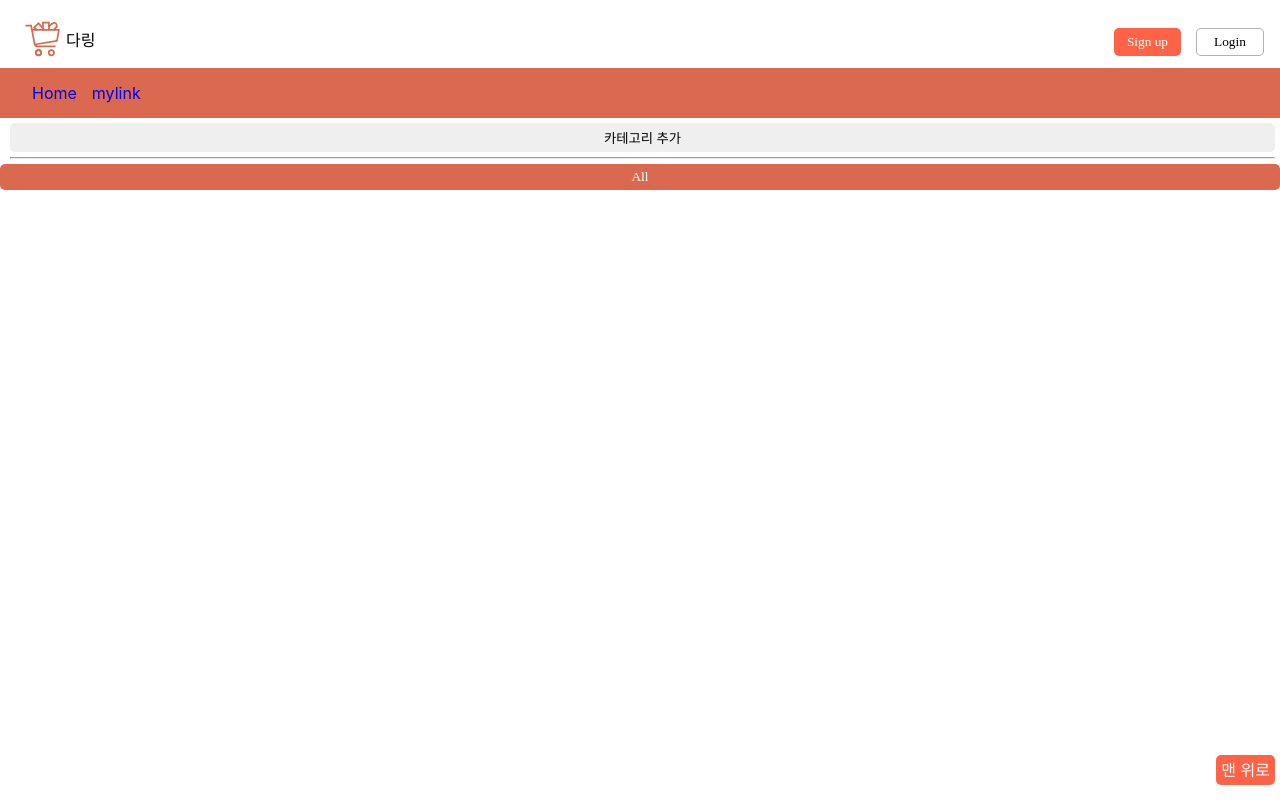
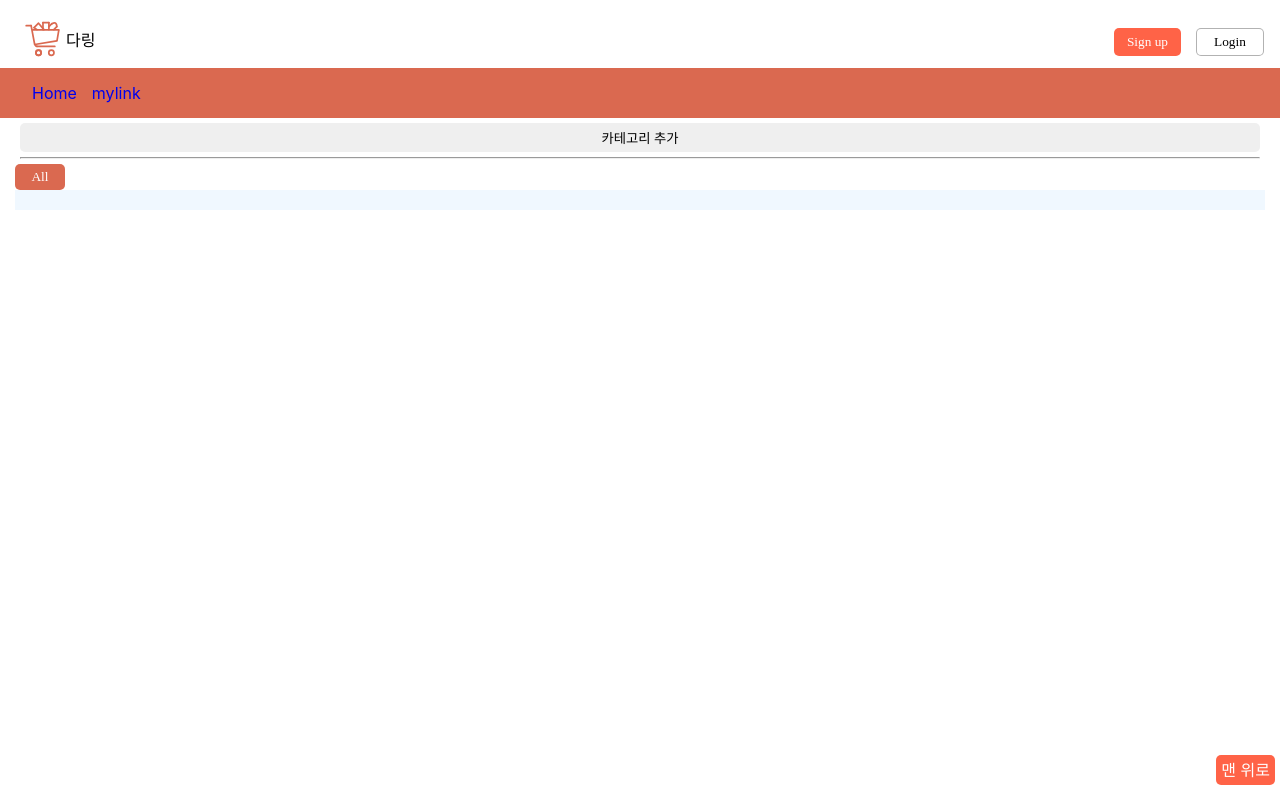
Before and after one commit to SeongsangCHO/crawler_PJT, a React app in the folder front/: page /mylink in a window 1280 px wide. Built offline with nearby package versions, Linux system fonts and the light colour scheme; a web font is replaced by a local one.

Commit message:
[#8] refactor : 카드 스타일링 진행

```diff
--- /dev/null
+++ b/front/src/components/Card/CardItem.js
@@ -0,0 +1,42 @@
+import React from "react";
+import PropTypes from "prop-types";
+import styled from "styled-components";
+import moment from "moment";
+import { FontAwesomeIcon } from "@fortawesome/react-fontawesome";
+import { faLink } from "@fortawesome/free-solid-svg-icons";
+const CardItem = ({ card }) => {
+  const getFromBoughtDaysDiffToday = () => {
+    const diffDays = moment(card.registerTime).diff(new Date(), "days");
+    if (diffDays === 0) {
+      return "오늘 등록";
+    }
+    return diffDays + "일전 등록";
+  };
+  return (
+    <Container>
+      <ProductText>{card.title}</ProductText>
+      <h2>구매가격 : {parseInt(card.price).toLocaleString()}원</h2>
+      <InfoText>{card.info}</InfoText>
+      <RegisterText>{getFromBoughtDaysDiffToday()}</RegisterText>
+      <ProductLink target="_blank" href={card.link}>
+        <FontAwesomeIcon icon={faLink} />
+      </ProductLink>
+    </Container>
+  );
+};
+
+CardItem.propTypes = {};
+
+export default CardItem;
+const ProductLink = styled.a`
+  color: black;
+  &:visited {
+    color: black;
+  }
+`;
+const Container = styled.li``;
+const RegisterText = styled.span`
+  /* position: absolute; */
+`;
+const InfoText = styled.span``;
+const ProductText = styled.span``;
--- /dev/null
+++ b/front/src/components/Card/CardList.js
@@ -0,0 +1,61 @@
+import LinkAddModal from "components/Modal/LinkAddModal/LinkAddModal";
+import useModal from "hooks/useModal";
+import React, { useEffect, useState } from "react";
+import { useSelector } from "react-redux";
+import styled from "styled-components";
+import CardItem from "./CardItem";
+
+const CardList = ({ cards, selectedCategoryId }) => {
+  const { filteredCards } = useSelector(
+    (state) => state.linkDataApiCallReducer
+  );
+  const { modalOpen, modalClose, isOpen } = useModal();
+  return (
+    <Wrapper>
+      <CardListWrapper>
+        {filteredCards?.map((card) => (
+          <CardItem card={card} key={card.id}></CardItem>
+        ))}
+      </CardListWrapper>
+      {isOpen && (
+        <LinkAddModal
+          selectedCategoryId={selectedCategoryId}
+          modalClose={modalClose}
+        />
+      )}
+      {selectedCategoryId !== -1 && (
+        <AddButton onClick={modalOpen}>+</AddButton>
+      )}
+    </Wrapper>
+  );
+};
+
+CardList.propTypes = {};
+
+export default CardList;
+
+const Wrapper = styled.section`
+  padding: 10px;
+  background-color: aliceblue;
+  position: relative;
+`;
+
+const CardListWrapper = styled.ul`
+  display: grid;
+  grid-template-columns: repeat(3, 1fr);
+  gap: 20px;
+  @media screen and (max-width: 768px) {
+    grid-template-columns: repeat(2, 1fr);
+  }
+`;
+
+const AddButton = styled.button`
+  position: absolute;
+  right: 0px;
+  bottom: 0px;
+  width: 30px;
+  height: 30px;
+  border-radius: 50%;
+  background-color: ${({ theme }) => theme.colors.primary};
+  color: white;
+`;
--- a/front/src/components/Card/StoredCardList.js
+++ /dev/null
@@ -1,21 +0,0 @@
-import React, { useEffect, useState } from "react";
-import PropTypes from "prop-types";
-import { useSelector } from "react-redux";
-
-const StoredCardList = ({ cards }) => {
-  const { filteredCards } = useSelector(
-    (state) => state.linkDataApiCallReducer
-  );
-  useEffect(() => {}, []);
-  return (
-    <div>
-      {filteredCards?.map((card) => (
-        <div key={card.id}>{card.title}</div>
-      ))}
-    </div>
-  );
-};
-
-StoredCardList.propTypes = {};
-
-export default StoredCardList;
--- a/front/src/components/Category/CategoryItem.js
+++ b/front/src/components/Category/CategoryItem.js
@@ -31,7 +31,9 @@ CategoryItem.propTypes = {};
 
 export default CategoryItem;
 
-const Item = styled.li``;
+const Item = styled.li`
+  min-width: 50px;
+`;
 
 const TitleButton = styled(Button)`
   &.focus {
--- a/front/src/components/Category/CategoryList.js
+++ b/front/src/components/Category/CategoryList.js
@@ -12,12 +12,12 @@ const CategoryList = ({ categories }) => {
   const [focusIdx, setFocusIdx] = useState("All");
   const dispatch = useDispatch();
   const handleAllClick = () => {
-    dispatch({ type: SET_FILTERED_CARDS, id : -1 });
+    dispatch({ type: SET_FILTERED_CARDS, id: -1 });
     dispatch({ type: SET_SELECTED_CATEGORY_ID, id: -1 });
     setFocusIdx("All");
   };
   return (
-    <ul>
+    <Wrapper>
       <li>
         <TotalCategory
           onClick={handleAllClick}
@@ -35,7 +35,7 @@ const CategoryList = ({ categories }) => {
           category={category}
         />
       ))}
-    </ul>
+    </Wrapper>
   );
 };
 
@@ -49,3 +49,21 @@ const TotalCategory = styled(Button)`
     color: white;
   }
 `;
+
+const Wrapper = styled.ul`
+  display: flex;
+  max-height: 150px;
+  /* margin: 10px 10px 10px 15px; */
+  overflow-y: scroll;
+  scrollbar-width: auto;
+  ::-webkit-scrollbar {
+    width: 10px; /* 세로축 스크롤바 길이 */
+    height: 20px; /* 가로축 스크롤바 길이 */
+  }
+  & li + li {
+    margin-left: 5px;
+  }
+  & > li {
+    min-width: 50px;
+  }
+`;
--- a/front/src/components/Modal/AddModalTemplate.js
+++ b/front/src/components/Modal/AddModalTemplate.js
@@ -16,6 +16,6 @@ const Container = styled.div`
   padding: 1em;
   position: absolute;
   left: 50%;
-  top: 22%;
+  top: 35%;
   transform: translate(-50%, -50%);
 `;
--- a/front/src/components/MyLink/Category/CategoryTab.js
+++ b/front/src/components/MyLink/Category/CategoryTab.js
@@ -9,9 +9,7 @@ import { useDispatch, useSelector } from "react-redux";
 import Button from "components/common/Button";
 
 const CategoryWrapper = styled.div`
-  margin-left: 5px;
   padding: 5px;
-  flex: 0.7;
   @media (max-width: 768px) {
     flex-direction: row;
   }
@@ -19,20 +17,9 @@ const CategoryWrapper = styled.div`
 
 const CategoryTab = () => {
   const { modalOpen, modalClose, isOpen } = useModal();
-
-  const dispatch = useDispatch();
-  const data = useSelector(
-    (state) => state.linkDataApiCallReducer.data?.category
-  );
   const isAddCategory = useSelector(
     (state) => state.categoryReducer.isAddCategory
   );
-  const handleCateClick = (e) => {
-    // dispatch({
-    //   type: "GET_CATEGORY_REQUEST",
-    //   currentCategory: e.currentTarget.innerHTML,
-    // });
-  };
   useEffect(() => {
     if (isAddCategory === true) {
       CreateNotification("success")("카테고리 추가");
@@ -40,26 +27,9 @@ const CategoryTab = () => {
   }, [isAddCategory]);
 
   return (
-    <CategoryWrapper id="category-wrapper">
+    <CategoryWrapper>
       <CategoryAddButton onClick={modalOpen}>카테고리 추가</CategoryAddButton>
       <hr />
-      <Nav variant="pills" className="flex-sm-column nav-wrapper">
-        {data?.map((cate, idx) => (
-          <Nav.Item className="nav-item-card" key={Object.keys(cate)}>
-            {Object.keys(cate) != "null" ? (
-              <Nav.Link
-                value={Object.keys(cate)}
-                onClick={handleCateClick}
-                eventKey={Object.keys(cate)}
-              >
-                {Object.keys(cate)}
-              </Nav.Link>
-            ) : (
-              <span>관리할 카테고리를 추가하세요</span>
-            )}
-          </Nav.Item>
-        ))}
-      </Nav>
       {isOpen && (
         <CategoryAddModal modalOpen={modalOpen} modalClose={modalClose} />
       )}
@@ -72,84 +42,3 @@ export default CategoryTab;
 const CategoryAddButton = styled(Button)`
   margin-bottom: 5px;
 `;
-// #nav-item #nav-link{
-//   text-align: center;
-//   font-size: 14px;
-//   color: #df7861;
-//   background-color: #ffeeea;
-//   text-decoration: none;
-//   transition: .4s;
-// }
-
-// #nav-item a#nav-link:hover{
-//   background-color: #df7861;
-//   text-decoration: none;
-//   color: #ffffff;
-// }
-
-// #nav-item a#nav-link.active {
-//   text-decoration: none;
-//   background-color: #df7861;
-//   color: #ffffff;
-// }
-
-// .title {
-//   font-size: 25px;
-//   padding-top: 40px;
-// }
-
-// .add-button {
-//   width: 100%;
-//   background-color: #ffeeea;
-//   color: #df7861;
-//   border-radius: 9px;
-//   border: none;
-// }
-
-// .add-button :hover {
-//   background-color: #fff;
-//   color: #ffffff;
-// }
-
-// #category-wrapper div {
-//   display: flex;
-//   justify-items: center;
-// }
-
-// .redo-image{
-// }
-
-// #category-wrapper a {
-//   margin: 3px;
-//   width: 100%;
-//   text-align: center;
-//   font-size: 12px;
-//   background-color: #ffeeea;
-//   color: #df7861;
-// }
-
-// #category-wrapper a.active {
-//   margin: 3px;
-//   width: 100%;
-//   text-align: center;
-//   font-size: 12px;
-//   background-color: #df7861;
-//   color: #ffffff;
-// }
-
-// #AddLinkImage{
-//   width: 100%;
-//   height: 60px;
-// }
-
-// .redo-button{
-//   cursor: pointer;
-//   background-color: #fff;
-//   border: none;
-//   outline: 0;
-// }
-
-// .redo-button :hover{
-//   outline: 0;
-//   background-color: #ffeeea;
-// }
--- a/front/src/pages/Mylink.js
+++ b/front/src/pages/Mylink.js
@@ -5,10 +5,10 @@ import { requestGetCategoires } from "redux/actions/Category";
 import CategoryList from "components/Category/CategoryList";
 import { requestGetCards } from "redux/actions/LinkCard";
 import ProductList from "components/Product/ProductList";
-import StoredCardList from "components/Card/StoredCardList";
 import LinkAddModal from "components/Modal/LinkAddModal/LinkAddModal";
 import useModal from "hooks/useModal";
 import CategoryTab from "components/MyLink/Category/CategoryTab";
+import CardList from "components/Card/CardList";
 
 const MyLink = () => {
   const dispatch = useDispatch();
@@ -40,19 +40,10 @@ const MyLink = () => {
   }, [status]);
   return (
     <MyLinkSection id="MyLinkSection" ref={sectionRef}>
-      <CategoryTab></CategoryTab>
+      <CategoryTab />
       <CategoryList categories={categories} />
-      {selectedCategoryId !== -1 && (
-        <button onClick={modalOpen}>구매했던 상품링크 추가하기</button>
-      )}
-      <StoredCardList cards={cards} />
+      <CardList cards={cards} selectedCategoryId={selectedCategoryId} />
       <ProductList products={products} />
-      {isOpen && (
-        <LinkAddModal
-          selectedCategoryId={selectedCategoryId}
-          modalClose={modalClose}
-        />
-      )}
       <ScrollTopButton onClick={scrollToTop}>맨 위로</ScrollTopButton>
     </MyLinkSection>
   );
@@ -86,4 +77,6 @@ const ContentWrapper = styled.div`
   }
 `;
 
-const MyLinkSection = styled.div``;
+const MyLinkSection = styled.main`
+  margin: 0 15px 0 15px;
+`;
```
